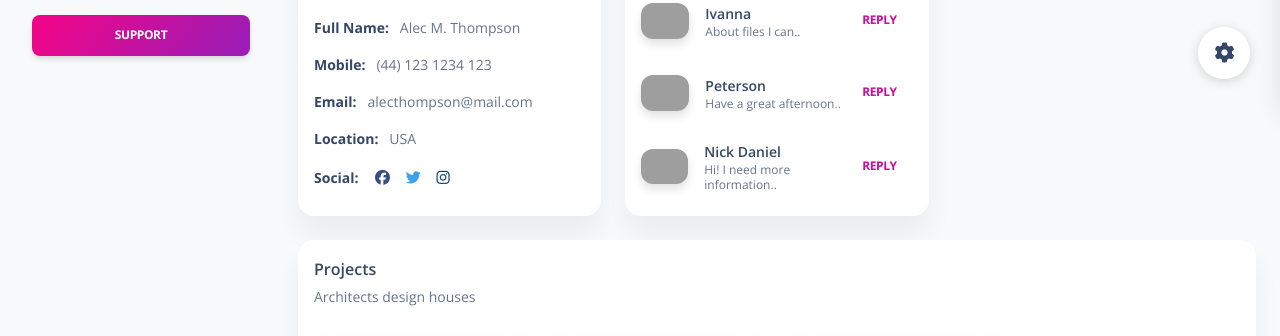
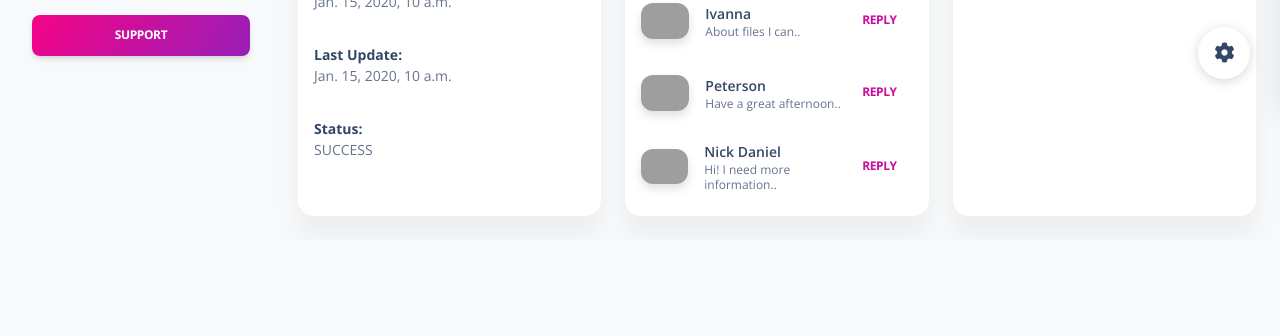
Before and after one commit to LOUGBEGNON/django_project_managment, a Django app: template templates/dashboard/project/view_project.html in a window 1280 px wide. Shown: the part 691-1027 px from the top of the page. After the commit the page ends 880 px from the top, so only its background shows below. Run offline with Django 3.2, Linux system fonts and the light colour scheme; the template is opened without the code that fills it: most values are stand-ins (such as "Sample title", 1, 10 or a date in 2020); style sheets or scripts are compiled from the project's sources; parts of the project's set-up code (start-up, migrations or seed data) failed here and were passed over; some libraries are stand-ins or nearby versions; grey boxes are pictures that could not be loaded.

Commit message:
mise à jour

```diff
--- a/templates/dashboard/index.html
+++ b/templates/dashboard/index.html
@@ -229,7 +229,7 @@
                           <div class="modal-dialog modal-dialog modal-dialog-centered modal-dialog-scrollable">
                             <div class="modal-content">
                               <div class="modal-header">
-                                <h5 class="modal-title" id="exampleModalLabel">Modal title</h5>
+                                <h5 class="modal-title" id="exampleModalLabel">Adding project</h5>
                                 <button type="button" class="btn-close" data-bs-dismiss="modal" aria-label="Close"></button>
                               </div>
                               <div class="modal-body">
@@ -248,10 +248,6 @@
                                       <button type="submit" class="btn bg-gradient-info w-100 mt-4 mb-0">Submit</button>
                                     </div>
                                 </form>
-                              </div>
-                              <div class="modal-footer">
-                                <button type="button" class="btn btn-secondary" data-bs-dismiss="modal">Close</button>
-                                <button type="button" class="btn btn-primary">Save changes</button>
                               </div>
                             </div>
                           </div>
--- a/templates/dashboard/project/view_project.html
+++ b/templates/dashboard/project/view_project.html
@@ -161,25 +161,28 @@
             </div>
             <div class="card-body p-3">
               <p class="text-sm">
-                Hi, I’m Alec Thompson, Decisions: If you can’t decide, the answer is no. If two equally difficult paths, choose the one more painful in the short term (pain avoidance is creating an illusion of equality).
+                {{ project.description|slice:":20" }}...
               </p>
-              <hr class="horizontal gray-light my-4">
+              <hr class="horizontal gray-light xmy-4">
               <ul class="list-group">
-                <li class="list-group-item border-0 ps-0 pt-0 text-sm"><strong class="text-dark">Full Name:</strong> &nbsp; Alec M. Thompson</li>
-                <li class="list-group-item border-0 ps-0 text-sm"><strong class="text-dark">Mobile:</strong> &nbsp; (44) 123 1234 123</li>
-                <li class="list-group-item border-0 ps-0 text-sm"><strong class="text-dark">Email:</strong> &nbsp; alecthompson@mail.com</li>
-                <li class="list-group-item border-0 ps-0 text-sm"><strong class="text-dark">Location:</strong> &nbsp; USA</li>
-                <li class="list-group-item border-0 ps-0 pb-0">
-                  <strong class="text-dark text-sm">Social:</strong> &nbsp;
-                  <a class="btn btn-facebook btn-simple mb-0 ps-1 pe-2 py-0" href="javascript:;">
-                    <i class="fab fa-facebook fa-lg"></i>
-                  </a>
-                  <a class="btn btn-twitter btn-simple mb-0 ps-1 pe-2 py-0" href="javascript:;">
-                    <i class="fab fa-twitter fa-lg"></i>
-                  </a>
-                  <a class="btn btn-instagram btn-simple mb-0 ps-1 pe-2 py-0" href="javascript:;">
-                    <i class="fab fa-instagram fa-lg"></i>
-                  </a>
+                <li class="list-group-item border-0 ps-0 pt-0 text-sm"><strong class="text-dark">Author:</strong>  <p class="text-sm">
+                {{ project.name }}
+              </p></li>
+                <li class="list-group-item border-0 ps-0 text-sm"><strong class="text-dark">Date:</strong>
+                  <p class="text-sm">
+                {{ project.creation_date }}
+              </p></li>
+
+                <li class="list-group-item border-0 ps-0 text-sm"><strong class="text-dark">Last Update:</strong>
+                  <p class="text-sm">
+                {{ project.update_date }}
+              </p></li>
+
+                <li class="list-group-item border-0 ps-0 text-sm"><strong class="text-dark">Status:</strong>
+                  <p class="text-sm">
+                {{ project.status }}
+              </p></li>
+
                 </li>
               </ul>
             </div>
@@ -246,6 +249,21 @@
               </div>
             </div>
           </div>
+        <div class="col-12 col-xl-4">
+            <div class="card h-100">
+              <div class="card-header pb-0 p-3">
+                <h6 class="mb-0">Buttons</h6>
+              </div>
+              <div class="card-body p-3">
+                        <button type="button" class="btn btn-outline-primary btn-sm mb-0">Add task</button>
+              </div>
+
+            </div>
+          </div>
+
+
+
+       <!--
 <div class="col-12 mt-4">
           <div class="card mb-4">
             <div class="card-header pb-0 p-3">
@@ -378,7 +396,7 @@
               </div>
             </div>
           </div>
-        </div>
+        </div>-->
       </div>
 
 
```
Also changed, not shown: apps/dashboard/forms.py (+5 -3 lines). Lines whose indentation alone changed are shown as unchanged.
